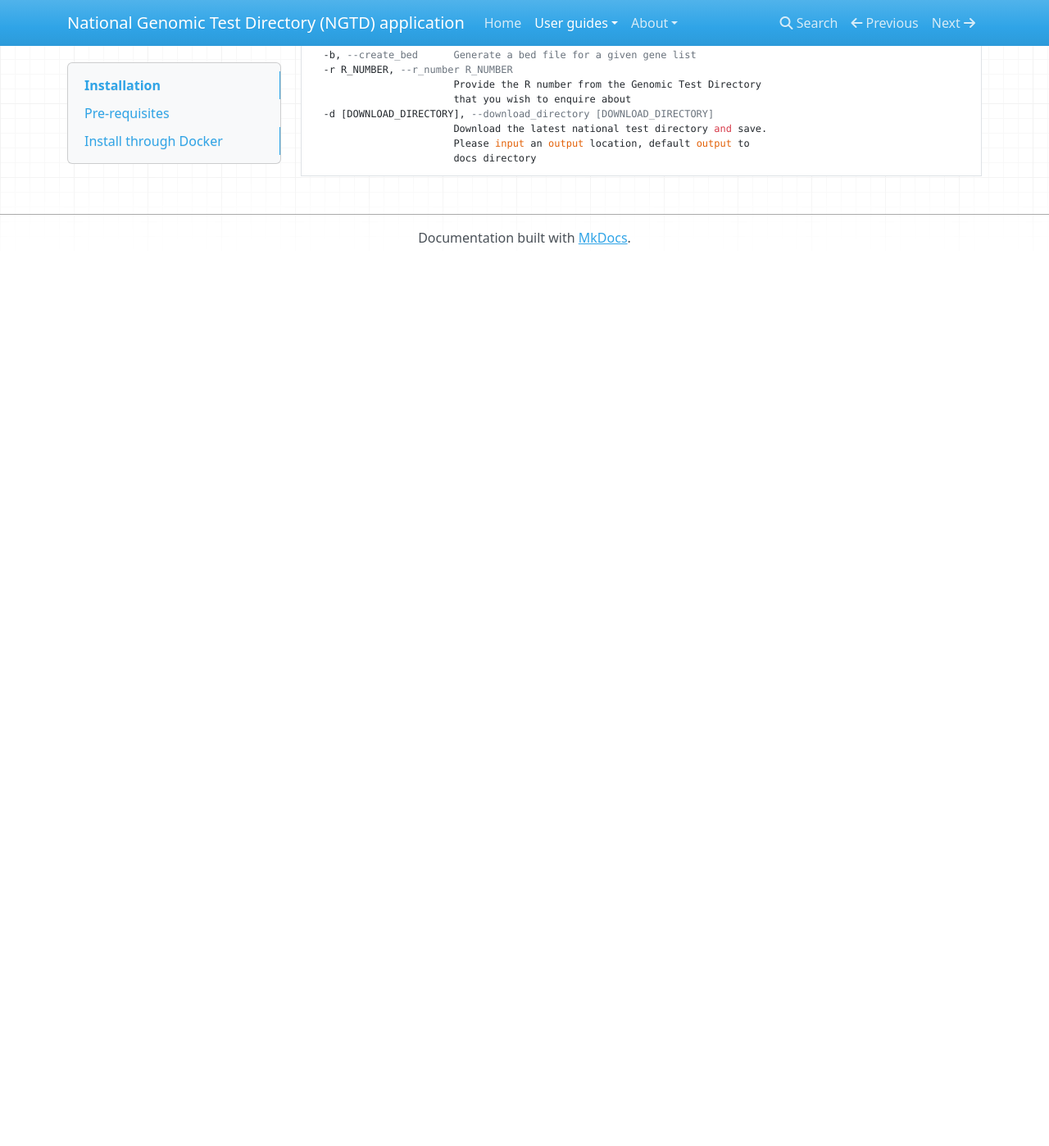
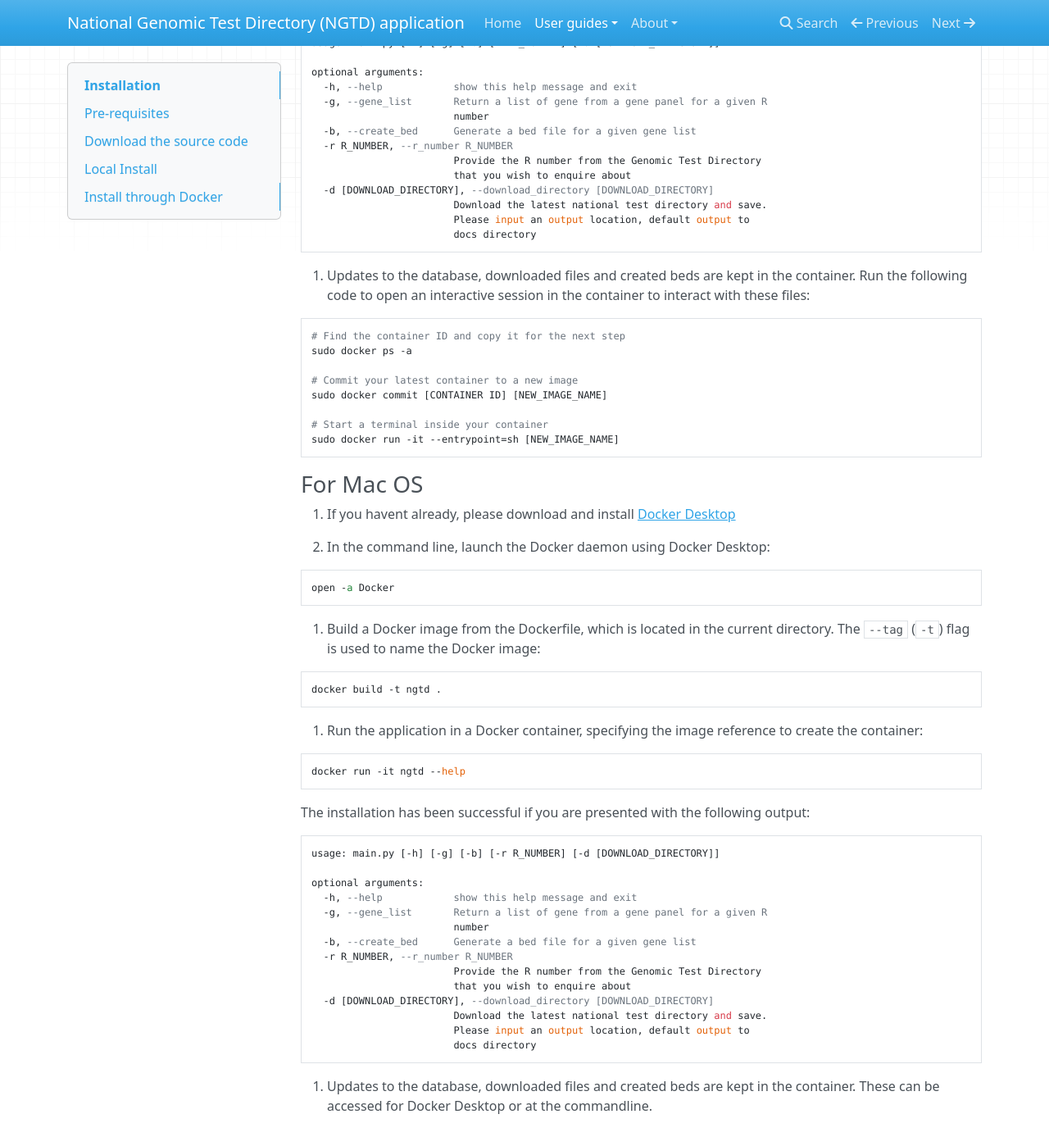
Before and after one commit to STP-Software-Engineers-2022/NGTD_App, an MkDocs documentation site: the page built from docs/INSTALL.md, in a window 1280 px wide and 1400 px high, scrolled down 2154 px. Shown: the whole window at 82% size. Built offline with MkDocs 1.6.1, drawn with Linux system fonts in a browser that asks for light colours; nearby versions of some CDN libraries; before the commit the page ends 2472 px from its top, so only the background shows below that; some of the changed text lies outside the part shown.

Commit message:
installation documentation changes made for Ubuntu docker install. Some clean up of original document, prerequiresite changes and mac docker run command. Slightly changed format to highlight that git clone is necessary for all installaiton methods, with conda and pip a local install method and docker a container isntall method.

````diff
--- a/docs/INSTALL.md
+++ b/docs/INSTALL.md
@@ -3,18 +3,20 @@
 Date modified: 24-Jan-2024
 Authors: Danni Scales
 
-This document provides instructions for installing the National Genomic Test Directory (NGTD) application and accompanying database on Mac OS X computers. We recommended [installing through Docker](#install-through-docker) for all other systems, or if you encounter any installation issues.
+This document provides instructions for installing the National Genomic Test Directory (NGTD) application and accompanying database on Mac OS X and Linux Ubuntu computers. We recommend installing locally by downloading the [installing through Docker](#install-through-docker) for all other systems, or if you encounter any installation issues.
 
 ## Pre-requisites
 Required:
-- Python 3.9 or above
-- SQLite version 3.41.2 or above
-- Pytest version 7.4.2 or above
+ - [Git](https://git-scm.com/book/en/v2/Getting-Started-Installing-Git)
+ - Local install: Anaconda or [Miniconda](https://docs.conda.io/projects/miniconda/en/latest/)
+ - Container install: [Docker Engine](https://docs.docker.com/engine/install/ubuntu/) (Linux) or [Docker Desktop](https://www.docker.com/products/docker-desktop/) (Mac OS)
 
-### Download the source code
+
+
+## Download the source code
 If you havent already, please download the appropriate version of [Git](https://git-scm.com/book/en/v2/Getting-Started-Installing-Git) for your OS before proceeding.
 
-In your terminal, clone the NGTD repository from GitHub.com onto your local machine. This will ensure you have a complete version history of all the files and folders associated with this project:
+In your terminal, clone the NGTD repository from GitHub.com onto your local machine::
 ```
 git clone https://github.com/STP-Software-Engineers-2022/NGTD_App.git
 ```
@@ -23,7 +25,8 @@
 cd NGTD_App
 ```
 
-### Create a virual environment
+## Local Install
+### Create a virtual environment
 When installing the NGTD app, a python environment should be created to install the specific versions of dependencies needed for the package to run.
 
 If you havent already, please download the appropriate version of [Miniconda](https://docs.conda.io/projects/miniconda/en/latest/) for your OS before proceeding.
@@ -64,23 +67,23 @@
                         Please input an output location, default output to
                         docs directory
 ```
+If there are any issues with the pyproject.toml installation, the appropriate dependencies can be added via:
+```
+pip install -r docs/requirements.txt
+```
 ---
 ## Install through Docker
-1. If you havent already, please download and install [Docker Desktop](https://www.docker.com/products/docker-desktop/)
+### For Linux Ubuntu
+1. If you haven't already, please download and install [Docker Engine](https://docs.docker.com/engine/install/ubuntu/)
 
-2. In the command line, launch the Docker daemon using Docker Desktop:
+2. Build a Docker image from the Dockerfile, which is located in the current directory. The ```--tag``` (```-t```) flag is used to name the Docker image:
 ```
-open -a Docker
+sudo docker build -t ngtd .
 ```
 
-3. Build a Docker image from the Dockerfile, which is located in the current directory. The ```--tag``` (```-t```) flag is used to name the Docker image:
+3. Run the application in a Docker container, specifying the image reference to create the container:
 ```
-docker build -t ngtd .
-```
-
-4. Run the application in a Docker container, specifying the image reference to create the container:
-```
-docker run ngtd python main.py --help
+sudo docker run -it ngtd --help
 ```
 The installation has been successful if you are presented with the following output:
 ```
@@ -99,3 +102,51 @@
                         Please input an output location, default output to
                         docs directory
 ```
+
+4. Updates to the database, downloaded files and created beds are kept in the container. Run the following code to open an interactive session in the container to interact with these files:
+```
+# Find the container ID and copy it for the next step
+sudo docker ps -a
+
+# Commit your latest container to a new image
+sudo docker commit [CONTAINER ID] [NEW_IMAGE_NAME]
+
+# Start a terminal inside your container
+sudo docker run -it --entrypoint=sh [NEW_IMAGE_NAME]
+```
+
+### For Mac OS
+1. If you havent already, please download and install [Docker Desktop](https://www.docker.com/products/docker-desktop/)
+
+2. In the command line, launch the Docker daemon using Docker Desktop:
+```
+open -a Docker
+```
+
+3. Build a Docker image from the Dockerfile, which is located in the current directory. The ```--tag``` (```-t```) flag is used to name the Docker image:
+```
+docker build -t ngtd .
+```
+
+4. Run the application in a Docker container, specifying the image reference to create the container:
+```
+docker run -it ngtd --help
+```
+The installation has been successful if you are presented with the following output:
+```
+usage: main.py [-h] [-g] [-b] [-r R_NUMBER] [-d [DOWNLOAD_DIRECTORY]]
+
+optional arguments:
+  -h, --help            show this help message and exit
+  -g, --gene_list       Return a list of gene from a gene panel for a given R
+                        number
+  -b, --create_bed      Generate a bed file for a given gene list
+  -r R_NUMBER, --r_number R_NUMBER
+                        Provide the R number from the Genomic Test Directory
+                        that you wish to enquire about
+  -d [DOWNLOAD_DIRECTORY], --download_directory [DOWNLOAD_DIRECTORY]
+                        Download the latest national test directory and save.
+                        Please input an output location, default output to
+                        docs directory
+```
+5. Updates to the database, downloaded files and created beds are kept in the container. These can be accessed for Docker Desktop or at the commandline.
````
